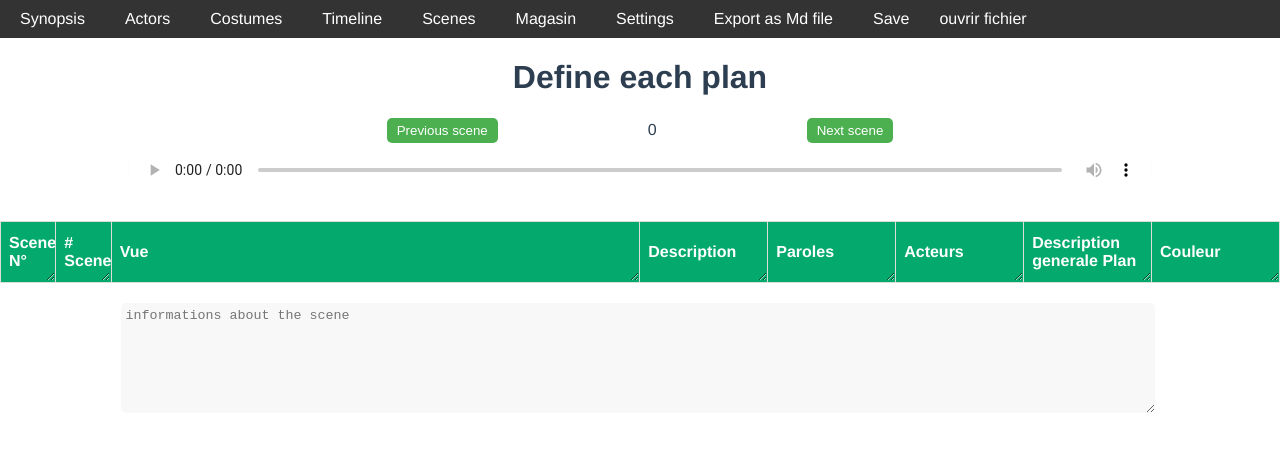
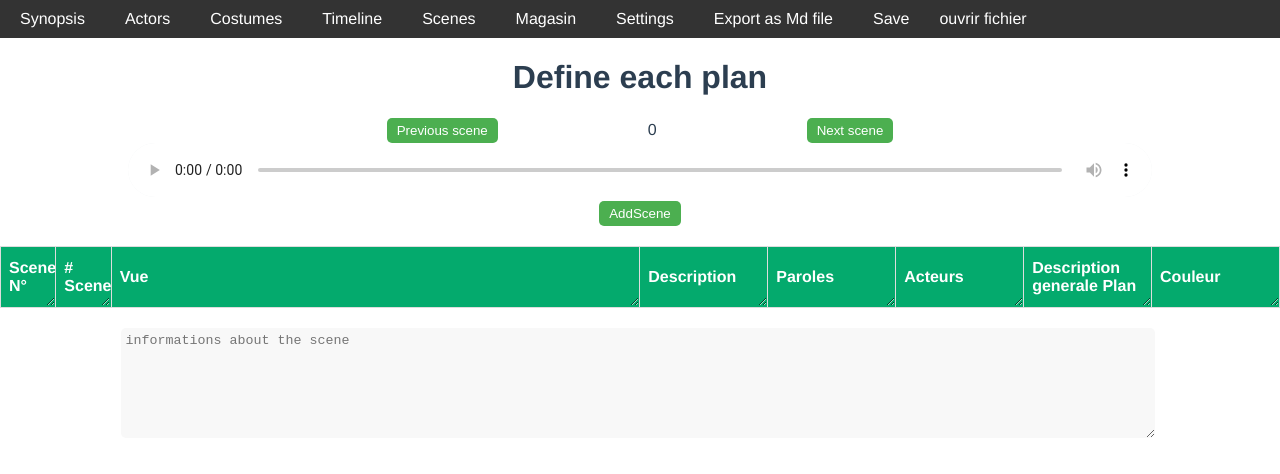
Before and after one commit to MariusBoucard/scriptgenerator, a Vue app: page / in a window 1280 px wide. Both pictures are taken after a click on the link "Scenes". Shown: the top 474 px of the page. Built offline with nearby package versions, Linux system fonts and the light colour scheme; what @imengyu/vue3-context-menu, vue-konva would draw is missing.

Commit message:
we can nom add a new scene inside scene compnent

```diff
--- a/src/components/ScenesComponent.vue
+++ b/src/components/ScenesComponent.vue
@@ -15,7 +15,7 @@
     <div >
         <!-- <p>This scene is a {{ getUsableSceneData(selectedId).name }} and starts at : {{ formatSeconds(parseInt(selectedZone.timeDeb)) }} / Ends at : {{ formatSeconds(selectedZone.timeFin) }} </p>    -->
            <!-- <p>This scene starts at : {{ formatSeconds(parseInt(selectedZone.timeDeb)) }} {{ selectedZone.timeDeb}}/ Ends at : {{ formatSeconds(selectedZone.timeFin) }} </p>    -->
-
+            <button @click="addScene(sceneSelectedList,0)">AddScene</button>
     </div>
         <!-- <p>{{ selectedZone }}</p> -->
 
@@ -38,6 +38,7 @@
                 <button style="margin-top:20px" @click="playSound(scene.timeDeb,scene.timeFin)">Play</button>
                 <div>
                     <p>Debut : {{ formatSeconds(scene.timeDeb) }}</p>
+
                     <p>Fin : {{ formatSeconds(scene.timeFin) }}</p>
                 </div>
             </td>
@@ -91,7 +92,7 @@
 </template>
 <script>
 import CanvasComponent from './CanvasComponent.vue'
-
+import Flag from '@/class/Flag';
 export default{
     props: {
         currentSoundLink : {required : true, type : String},
@@ -202,6 +203,15 @@ export default{
         }
     },
     methods: {
+        addScene(listItem,newScenePosition){
+            console.log(listItem)
+            if(listItem.length>0){
+
+
+                var flag = new Flag(listItem.at(0).id, listItem.at(0).zone, newScenePosition, listItem.at(0).timeDeb, listItem.at(0).timeDeb+1)
+                this.$emit('addFlag',flag)
+            }
+        },
         updateDescriptionZone(evt){
             var a = this.selectedZone
             console.log(a)
```
